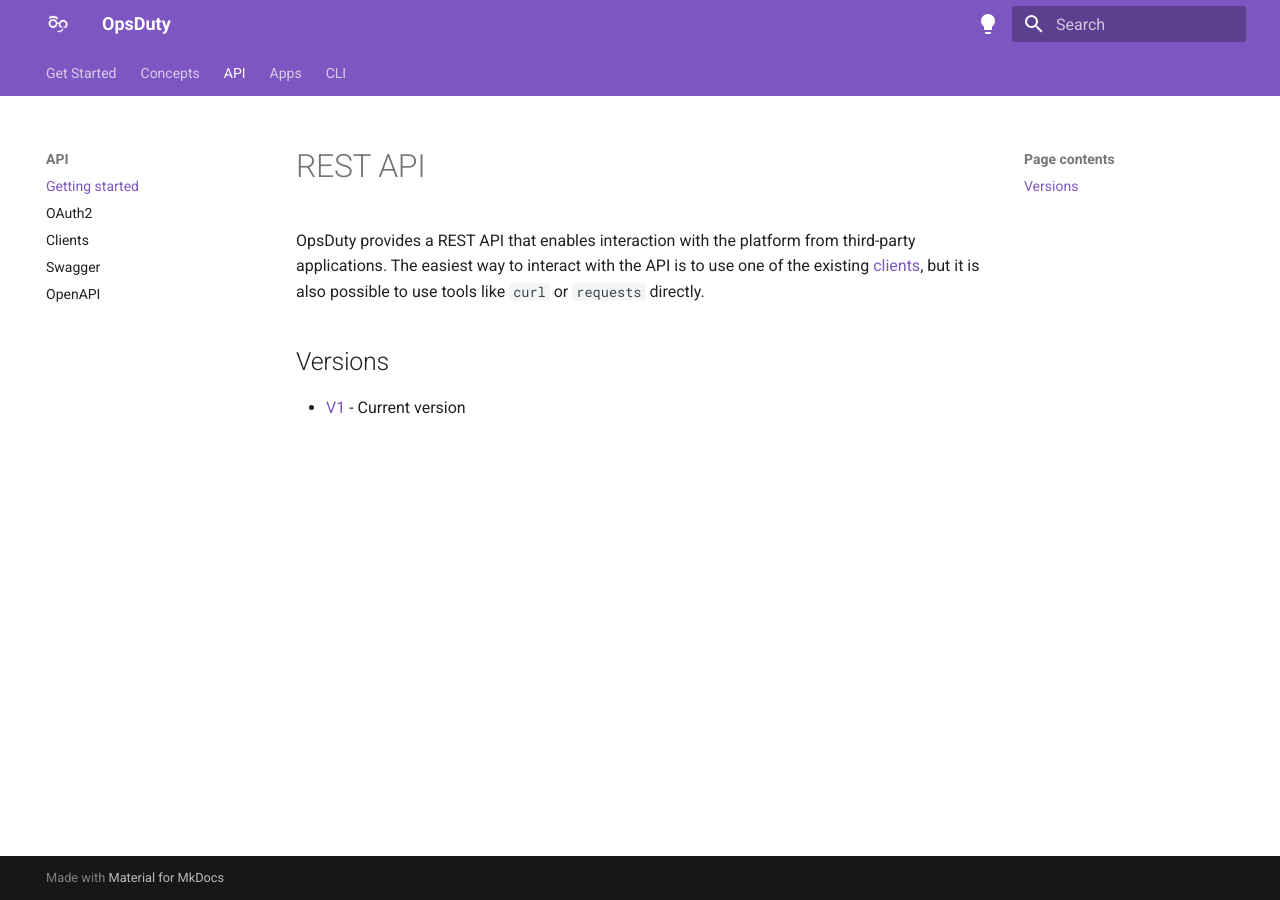
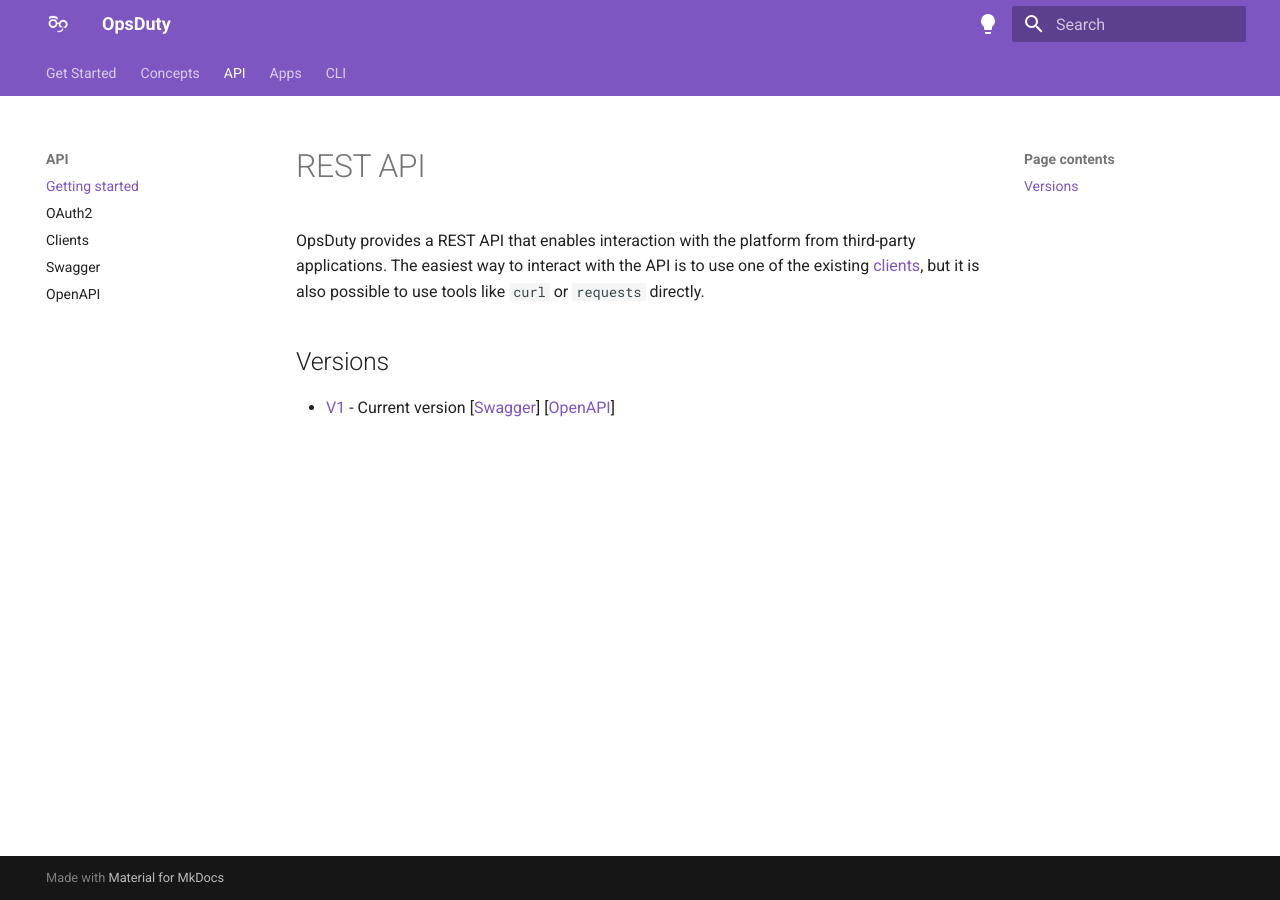
Before and after one commit to opsduty/opsduty-docs, an MkDocs documentation site: the page built from docs/api/index.md, in a window 1280 px wide. Built offline with MkDocs 1.6.1 and Material for MkDocs 9.7.7, drawn with Linux system fonts in a browser that asks for light colours.

```diff
--- a/docs/api/index.md
+++ b/docs/api/index.md
@@ -7,4 +7,5 @@ of the existing [clients](clients.md), but it is also possible to use tools like
 
 ## Versions
 
-- [V1](https://opsduty.io/api/v1) - Current version
+- [V1](https://opsduty.io/api/v1) - Current version [[Swagger](swagger.md)]
+  [[OpenAPI](openapi.md)]
```
